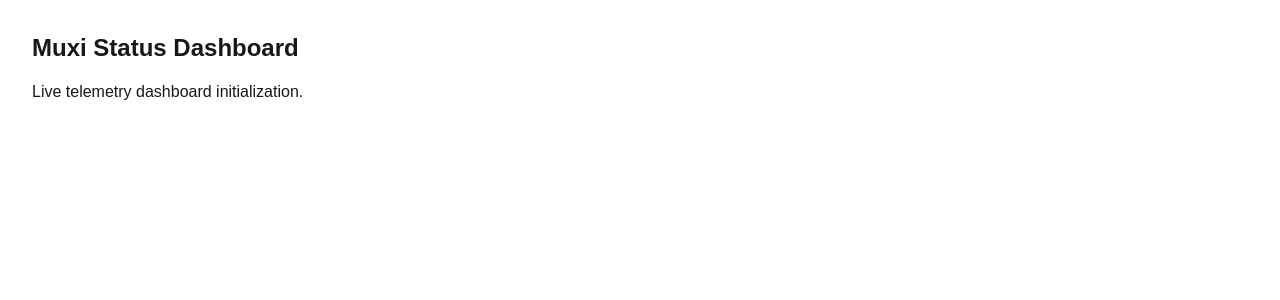
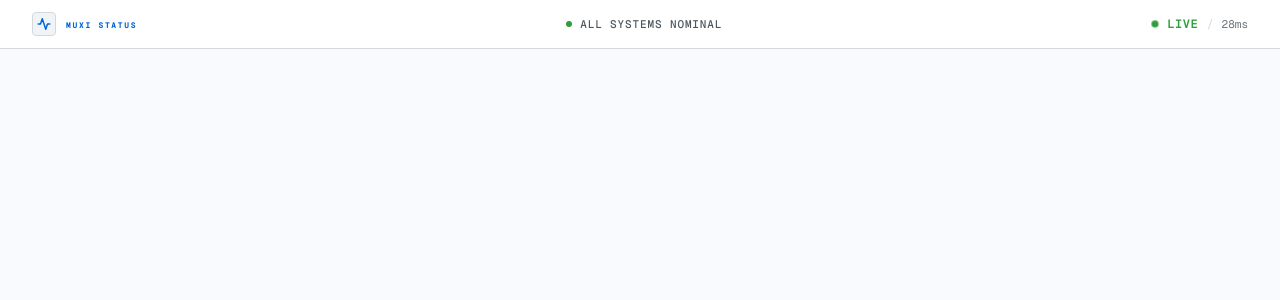
Before and after one commit to Aivitr/status, a Next.js app: page / in a window 1280 px wide. Shown: the top 300 px of the page. Built offline with nearby package versions, Linux system fonts and the light colour scheme.

Commit message:
feat: add design tokens, Bento Grid layout, and dashboard shell

```diff
--- a/src/app/globals.css
+++ b/src/app/globals.css
@@ -1,24 +1,72 @@
 @import "tailwindcss";
 
 :root {
-  --background: #ffffff;
-  --foreground: #171717;
+  --canvas-bg: oklch(0.985 0.004 240);
+  --panel-surface: oklch(1.0 0 0);
+  --panel-subtle: oklch(0.965 0.005 240);
+  --panel-border: oklch(0.88 0.01 240);
+  --panel-border-subtle: oklch(0.92 0.005 240);
+  --text-primary: oklch(0.20 0.02 240);
+  --text-secondary: oklch(0.45 0.02 240);
+  --text-muted: oklch(0.55 0.015 240);
+  --status-success: oklch(0.62 0.17 145);
+  --status-running: oklch(0.65 0.15 225);
+  --status-warning: oklch(0.72 0.16 75);
+  --status-danger: oklch(0.58 0.22 25);
+  --accent: oklch(0.52 0.20 255);
 }
 
-@theme inline {
-  --color-background: var(--background);
-  --color-foreground: var(--foreground);
+@theme {
+  --color-canvas-bg: var(--canvas-bg);
+  --color-panel-surface: var(--panel-surface);
+  --color-panel-subtle: var(--panel-subtle);
+  --color-panel-border: var(--panel-border);
+  --color-panel-border-subtle: var(--panel-border-subtle);
+  --color-text-primary: var(--text-primary);
+  --color-text-secondary: var(--text-secondary);
+  --color-text-muted: var(--text-muted);
+  --color-status-success: var(--status-success);
+  --color-status-running: var(--status-running);
+  --color-status-warning: var(--status-warning);
+  --color-status-danger: var(--status-danger);
+  --color-accent: var(--accent);
+
+  --font-sans: var(--font-geist-sans), ui-sans-serif, system-ui, -apple-system, BlinkMacSystemFont, "Segoe UI", Roboto, sans-serif;
+  --font-mono: var(--font-geist-mono), ui-monospace, SFMono-Regular, Menlo, Monaco, Consolas, monospace;
 }
 
-@media (prefers-color-scheme: dark) {
-  :root {
-    --background: #0a0a0a;
-    --foreground: #ededed;
+body {
+  background-color: var(--canvas-bg);
+  color: var(--text-primary);
+  font-family: var(--font-sans);
+  min-height: 100vh;
+}
+
+.font-mono,
+code,
+kbd,
+samp,
+pre {
+  font-variant-numeric: tabular-nums;
+}
+
+@keyframes beacon-pulse {
+  0%, 100% {
+    opacity: 1;
+    transform: scale(1);
+  }
+  50% {
+    opacity: 0.35;
+    transform: scale(0.92);
   }
 }
 
-body {
-  background: var(--background);
-  color: var(--foreground);
-  font-family: Arial, Helvetica, sans-serif;
+.animate-pulse-beacon {
+  animation: beacon-pulse 2s cubic-bezier(0.4, 0, 0.6, 1) infinite;
 }
+
+@media (prefers-reduced-motion: reduce) {
+  .animate-pulse-beacon {
+    animation: none;
+  }
+}
--- a/src/app/layout.tsx
+++ b/src/app/layout.tsx
@@ -1,5 +1,16 @@
 import type { Metadata } from "next";
+import { Geist, Geist_Mono } from "next/font/google";
 import "./globals.css";
+
+const geistSans = Geist({
+  variable: "--font-geist-sans",
+  subsets: ["latin"],
+});
+
+const geistMono = Geist_Mono({
+  variable: "--font-geist-mono",
+  subsets: ["latin"],
+});
 
 export const metadata: Metadata = {
   title: "Muxi Status",
@@ -12,8 +23,8 @@
   children: React.ReactNode;
 }>) {
   return (
-    <html lang="en">
-      <body>
+    <html lang="en" className={`${geistSans.variable} ${geistMono.variable}`}>
+      <body className="font-sans antialiased bg-[var(--canvas-bg)] text-[var(--text-primary)] min-h-screen">
         {children}
       </body>
     </html>
--- a/src/app/page.tsx
+++ b/src/app/page.tsx
@@ -1,8 +1,9 @@
+import { DashboardShell } from "@/components/layout/DashboardShell";
+
 export default function Home() {
   return (
-    <main className="p-8">
-      <h1 className="text-2xl font-bold">Muxi Status Dashboard</h1>
-      <p className="mt-4">Live telemetry dashboard initialization.</p>
-    </main>
+    <DashboardShell>
+      {/* Dashboard telemetry cards render here */}
+    </DashboardShell>
   );
 }
--- /dev/null
+++ b/src/components/layout/BentoGrid.tsx
@@ -0,0 +1,29 @@
+import React from "react";
+import clsx from "clsx";
+
+export interface BentoGridProps extends React.HTMLAttributes<HTMLDivElement> {
+  children?: React.ReactNode;
+  className?: string;
+}
+
+/**
+ * BentoGrid - 12-column responsive layout container.
+ * - Desktop (≥1280px): 12 columns, 16px gap
+ * - Tablet (≥768px): 6 columns, 12px gap
+ * - Mobile (<768px): 1 column, 12px gap
+ */
+export function BentoGrid({ children, className, ...props }: BentoGridProps) {
+  return (
+    <div
+      className={clsx(
+        "mx-auto w-full max-w-7xl px-4 sm:px-6 lg:px-8",
+        className
+      )}
+      {...props}
+    >
+      <div className="grid grid-cols-1 gap-3 md:grid-cols-6 xl:grid-cols-12 xl:gap-4">
+        {children}
+      </div>
+    </div>
+  );
+}
--- /dev/null
+++ b/src/components/layout/DashboardShell.tsx
@@ -0,0 +1,39 @@
+import React from "react";
+import clsx from "clsx";
+import { StatusBar, StatusBarProps } from "./StatusBar";
+import { BentoGrid } from "./BentoGrid";
+
+export interface DashboardShellProps {
+  children?: React.ReactNode;
+  className?: string;
+  statusProps?: StatusBarProps;
+}
+
+/**
+ * DashboardShell - Global application shell for Muxi Status.
+ *
+ * Provides:
+ * - Full-viewport height layout (`min-h-screen`)
+ * - Technical off-white background (`var(--canvas-bg)`)
+ * - Top telemetry status bar
+ * - Responsive 12-column BentoGrid main container
+ */
+export function DashboardShell({
+  children,
+  className,
+  statusProps,
+}: DashboardShellProps) {
+  return (
+    <div
+      className={clsx(
+        "min-h-screen bg-[var(--canvas-bg)] text-[var(--text-primary)] flex flex-col",
+        className
+      )}
+    >
+      <StatusBar {...statusProps} />
+      <main className="flex-1 py-4 sm:py-6 lg:py-8">
+        <BentoGrid>{children}</BentoGrid>
+      </main>
+    </div>
+  );
+}
--- /dev/null
+++ b/src/components/layout/StatusBar.tsx
@@ -0,0 +1,63 @@
+import React from "react";
+
+export interface StatusBarProps {
+  systemStatus?: string;
+  latency?: string;
+}
+
+export function StatusBar({
+  systemStatus = "ALL SYSTEMS NOMINAL",
+  latency = "28ms",
+}: StatusBarProps) {
+  return (
+    <header className="sticky top-0 z-50 w-full border-b border-[var(--panel-border)] bg-[var(--panel-surface)]">
+      <div className="mx-auto flex h-12 max-w-7xl items-center justify-between px-4 sm:px-6 lg:px-8">
+        {/* Left: Brand Logo & Text */}
+        <div className="flex items-center gap-2.5">
+          <div className="flex h-6 w-6 items-center justify-center rounded-[4px] border border-[var(--panel-border)] bg-[var(--panel-subtle)] text-[var(--accent)]">
+            <svg
+              className="h-3.5 w-3.5"
+              viewBox="0 0 24 24"
+              fill="none"
+              stroke="currentColor"
+              strokeWidth="2.5"
+              strokeLinecap="round"
+              strokeLinejoin="round"
+              aria-hidden="true"
+            >
+              <polyline points="22 12 18 12 15 21 9 3 6 12 2 12" />
+            </svg>
+          </div>
+          <span className="font-mono text-xs font-bold tracking-[0.14em] text-[var(--accent)] [font-variant:all-small-caps]">
+            Muxi Status
+          </span>
+        </div>
+
+        {/* Center: Global Health Status */}
+        <div className="flex items-center gap-2">
+          <span className="inline-block h-1.5 w-1.5 rounded-full bg-[var(--status-success)]" />
+          <span className="font-mono text-[11px] font-medium tracking-[0.08em] text-[var(--text-secondary)] uppercase">
+            {systemStatus}
+          </span>
+        </div>
+
+        {/* Right: Live Telemetry Indicator */}
+        <div className="flex items-center gap-2 font-mono text-xs text-[var(--text-secondary)]">
+          <span className="relative flex h-2 w-2 items-center justify-center" aria-hidden="true">
+            <span className="animate-pulse-beacon absolute inline-flex h-full w-full rounded-full bg-[var(--status-success)] opacity-75" />
+            <span className="relative inline-flex h-1.5 w-1.5 rounded-full bg-[var(--status-success)]" />
+          </span>
+          <span className="font-semibold tracking-wider text-[var(--status-success)]">
+            LIVE
+          </span>
+          <span className="text-[var(--panel-border)]" aria-hidden="true">
+            /
+          </span>
+          <span className="font-mono text-[11px] tabular-nums text-[var(--text-muted)]">
+            {latency}
+          </span>
+        </div>
+      </div>
+    </header>
+  );
+}
```
